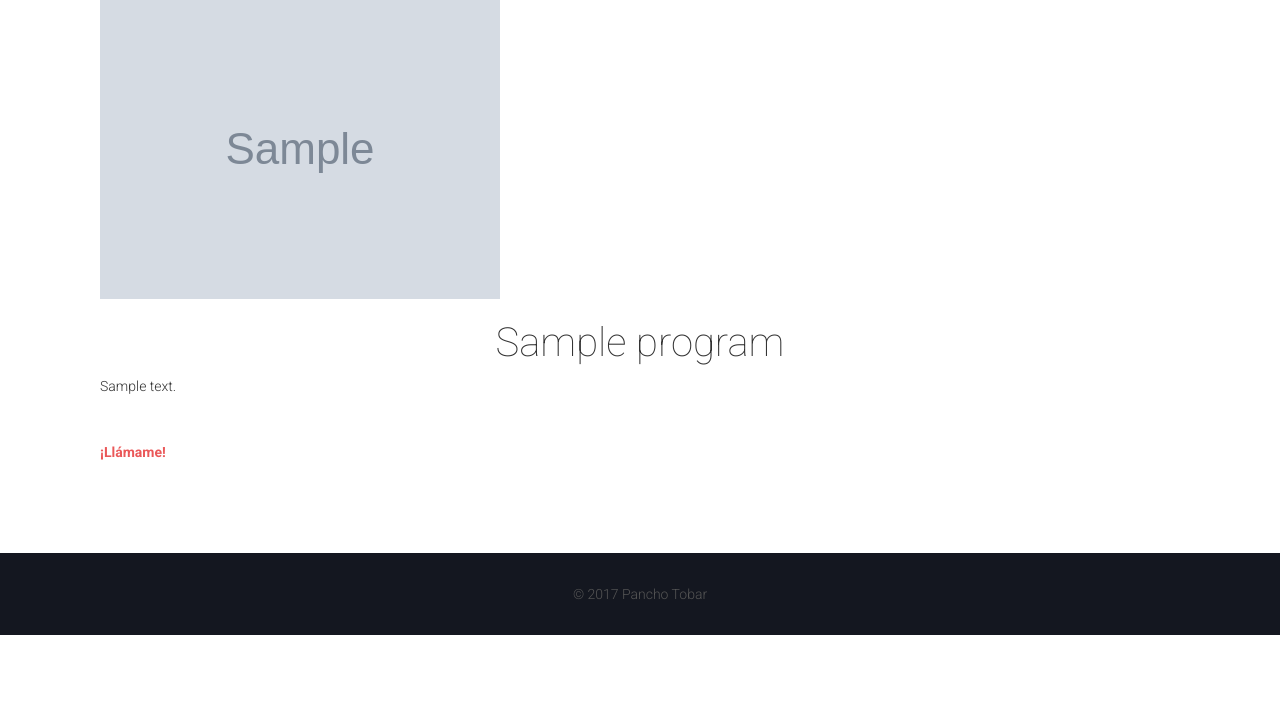
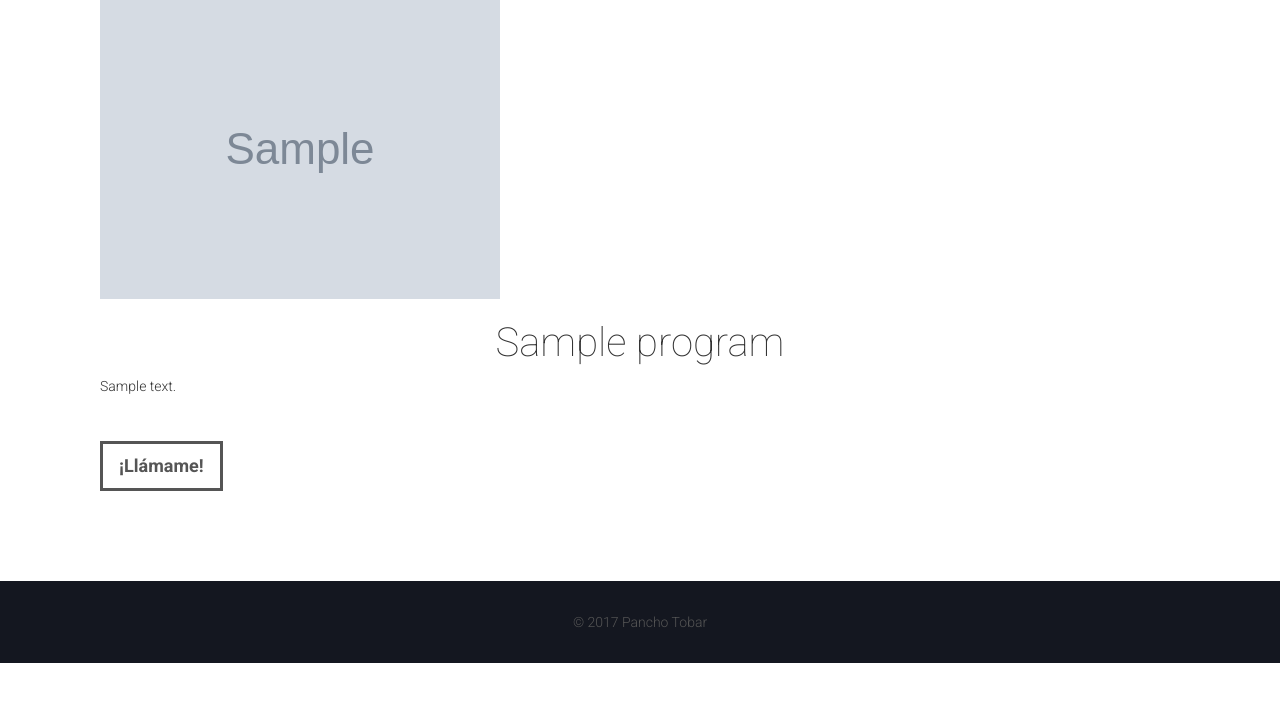
Before and after one commit to edwinperaza/pancho-tobat-website, a Django app: template programs/templates/programs/program_detail.html in a window 1280 px wide. Shown: the part 81-783 px from the top of the page. Run offline with Django 3.2, Linux system fonts and the light colour scheme; the template is opened without the code that fills it: most values are stand-ins (such as "Sample title", 1, 10 or a date in 2020); grey boxes marked "Sample" are stand-in pictures; some libraries are stand-ins or nearby versions; some web fonts are replaced.

Commit message:
No add more program

```diff
--- a/programs/admin.py
+++ b/programs/admin.py
@@ -18,7 +18,7 @@ class ProgramAdmin(SummernoteModelAdmin):
     inlines = [ImageAdminInline]
 
     def has_add_permission(self, request):
-        return True
+        return False
 
     def has_delete_permission(self, request, obj=None):
         return False
--- a/programs/templates/programs/program_detail.html
+++ b/programs/templates/programs/program_detail.html
@@ -24,7 +24,7 @@
               <br>
               <br>
               <br>
-              <a href="tel:+56944943011">
+              <a href="tel:+56944943011" class="btn btn-default btn-lg">
                 <strong>¡Llámame!</strong></a>
             </p>
           <!-- </div> -->
```
